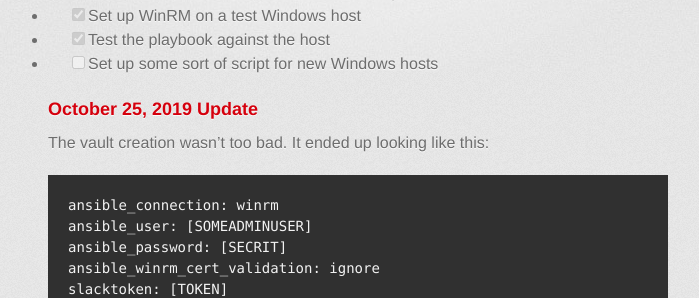
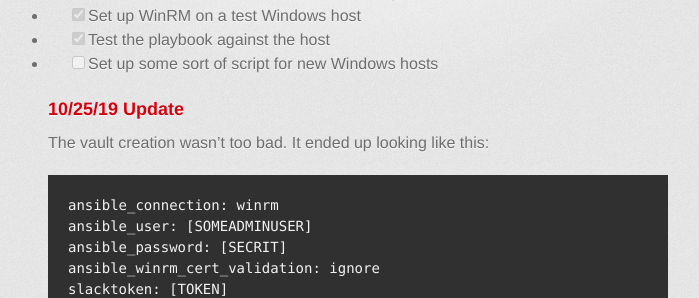
Before and after one commit to wilsonwong1990/wilsonwong1990.github.io, a Jekyll site: the page built from ansible/windows_setup.md, in a window 1280 px wide and 900 px high, scrolled down 341 px. Shown: the part 161-459 px from the top of the window, without its empty margins (282-981 px from the left). Built offline with Jekyll 4.4.1, drawn with Linux system fonts in a browser that asks for light colours; some web fonts are replaced; our own code applies the rules of GitHub Pages for plain Markdown files.

Commit message:
forgot to save

```diff
--- a/ansible/windows_setup.md
+++ b/ansible/windows_setup.md
@@ -11,7 +11,7 @@
 * [x] Test the playbook against the host
 * [ ] Set up some sort of script for new Windows hosts
 
-### October 25, 2019 Update
+### 10/25/19 Update
 
 The vault creation wasn't too bad. It ended up looking like this:
 
```
